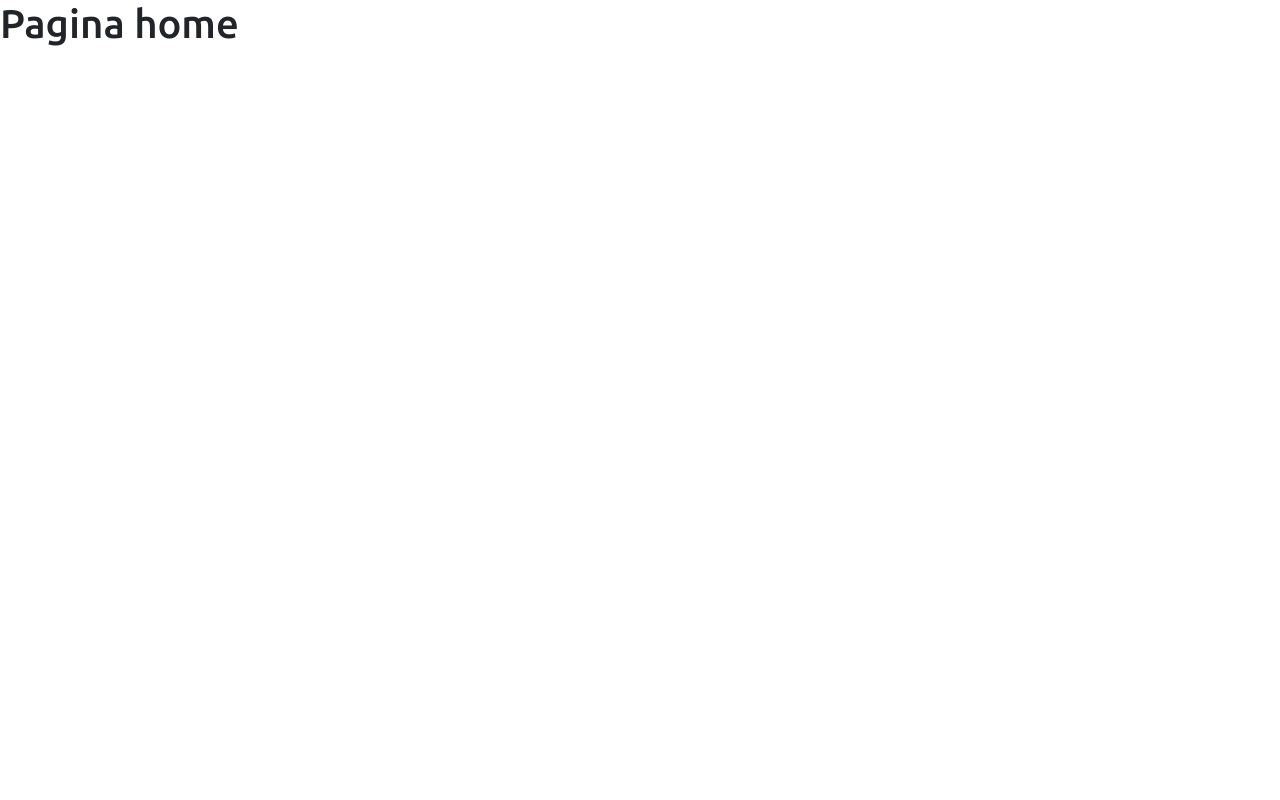
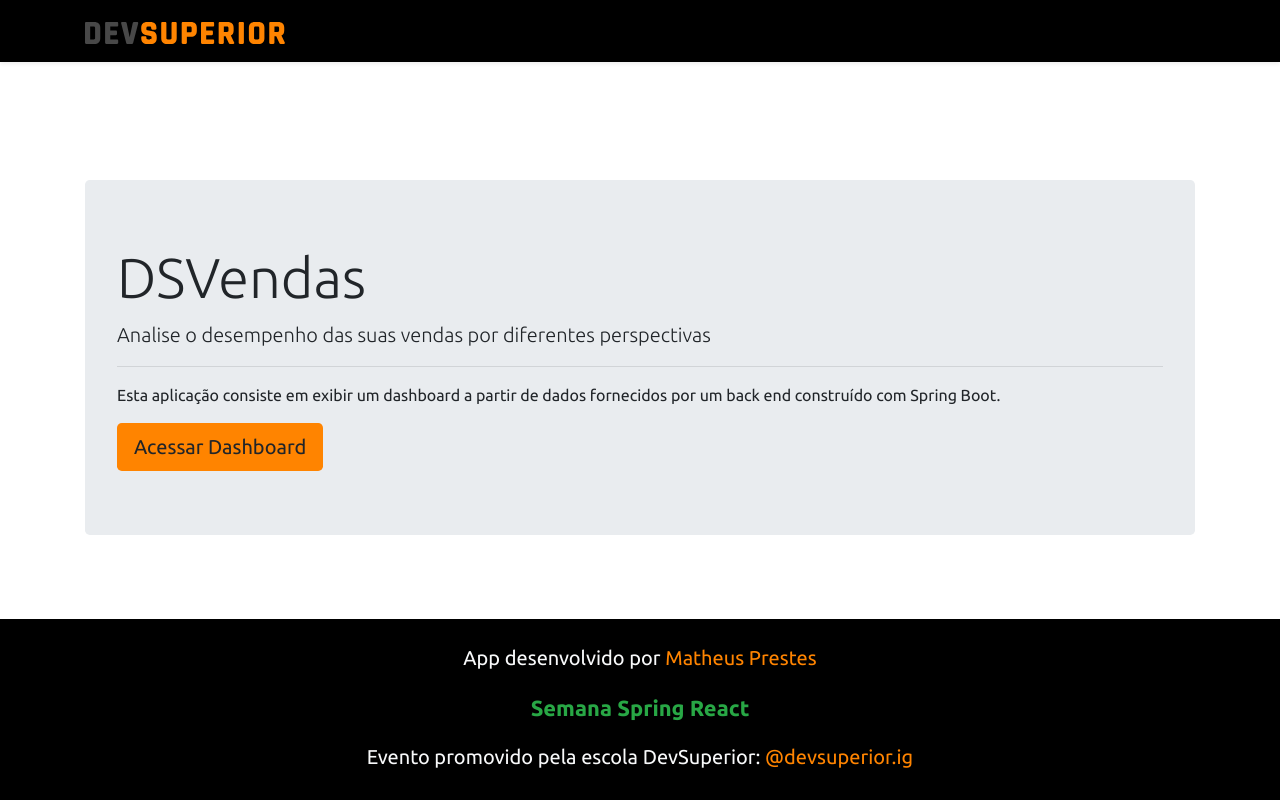
Before and after one commit to Mathprestes/projeto-sds3, a React (Create React App) app in the folder frontend/: page / in a window 1280 px wide. Built offline with nearby package versions, Linux system fonts and the light colour scheme.

Commit message:
Home, Navigation

```diff
--- a/frontend/src/assets/css/styles.css
+++ b/frontend/src/assets/css/styles.css
@@ -21,8 +21,16 @@
     background-color: #000000 !important;
 }
 
+.cont {
+    margin-top: 8%;
+}
+
 .content {
     flex: 1 0 auto;
+}
+
+.btn {
+    background-color: #FF8400 !important;
 }
 
 .footer {  /* rodapé */
--- a/frontend/src/components/NavBar/index.tsx
+++ b/frontend/src/components/NavBar/index.tsx
@@ -1,12 +1,17 @@
 import ImgDsDark from 'assets/img/ds_dark.svg'
+import { Link } from 'react-router-dom';
 
 const NavBar = () => {   //mesma coisa se usar a funcao no lugar
     return (
         <div className="nav d-flex flex-column flex-md-row align-items-center p-3 px-md-4 mb-3 shadow-sm">
             <div className="container">
+
                 <nav className="my-2 my-md-0 mr-md-3">
+                    <Link to="/">
                     <img src={ImgDsDark} alt="DevSuperior" width="200" />
+                    </Link>
                 </nav>
+
             </div>
         </div>
     );
--- a/frontend/src/pages/Home/index.tsx
+++ b/frontend/src/pages/Home/index.tsx
@@ -1,8 +1,31 @@
+import Footer from "components/Footer";
+import NavBar from "components/NavBar";
+import { Link } from "react-router-dom";
+
 const Home = () => {   //mesma coisa se usar a funcao no lugar
     return (
-        <div>
-            <h1> Pagina home </h1>
+        <>
+
+        <NavBar />
+
+        <div className="cont container">
+            <div className="jumbotron">
+                <h1 className="display-4">DSVendas</h1>
+                <p className="lead">Analise o desempenho das suas vendas por diferentes perspectivas</p>
+
+                <hr/>
+                <p>Esta aplicação consiste em exibir um dashboard a partir de dados fornecidos por um back end construído com Spring Boot.</p>
+
+                <Link className="btn btn-lg" to="/dashboard">
+                    Acessar Dashboard
+                </Link>
+
+            </div>
         </div>
+
+        <Footer />
+
+        </>
     );
 }
 
```
